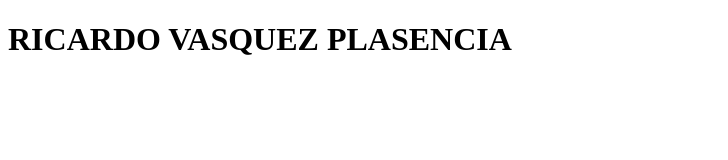
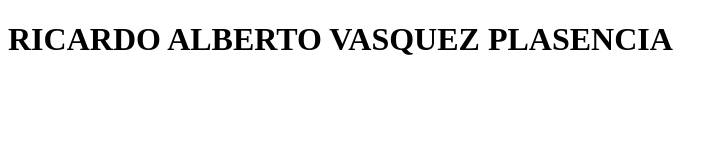
Before and after one commit to rvasquezp/rvasquezp.github.io, a plain HTML site: page index.html in a window 1280 px wide. Shown: the whole page, without its empty margins (0-728 px from the left). Drawn offline with Linux system fonts and the light colour scheme.

Commit message:
Modificando el nombre

```diff
--- a/index.html
+++ b/index.html
@@ -7,6 +7,6 @@
     <title>Ricardo Vásquez</title>
 </head>
 <body>
-    <h1>RICARDO VASQUEZ PLASENCIA</h1>
+    <h1>RICARDO ALBERTO VASQUEZ PLASENCIA</h1>
 </body>
 </html>
```
